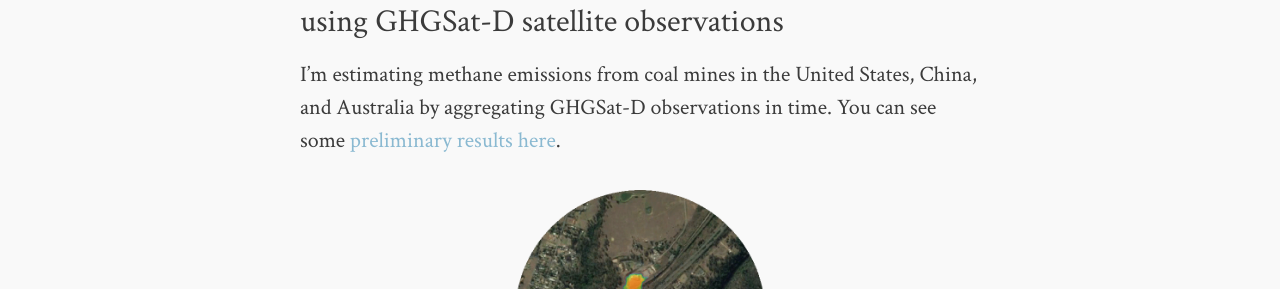
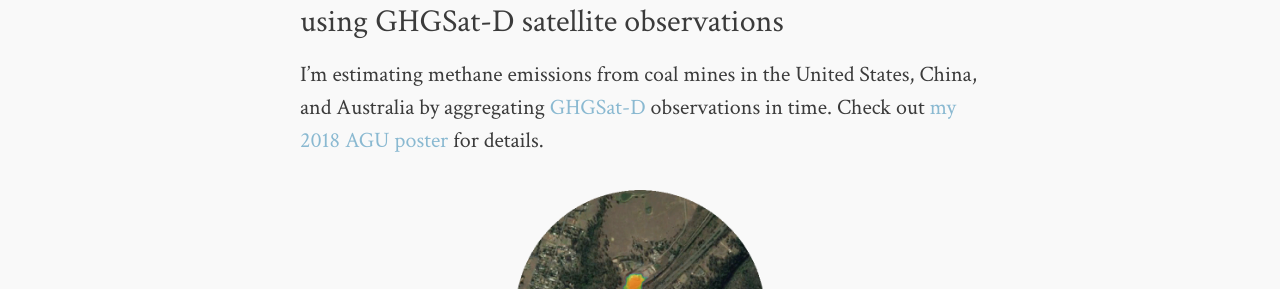
Before and after one commit to djvaron/djvaron.github.io, a Jekyll site: the page built from research.md, in a window 1280 px wide. Shown: the part 781-1070 px from the top of the page. Built offline with Jekyll 4.4.1, drawn with Linux system fonts in a browser that asks for light colours.

Commit message:
add agu poster + clean images

```diff
--- a/research.md
+++ b/research.md
@@ -16,7 +16,7 @@
 
 ### Estimating methane emissions from coal mine vents using GHGSat-D satellite observations
 
-I'm estimating methane emissions from coal mines in the United States, China, and Australia by aggregating GHGSat-D observations in time. You can see some [preliminary results here](https://www.ghgsat.com/data-products-analytics/analytics/).
+I'm estimating methane emissions from coal mines in the United States, China, and Australia by aggregating [GHGSat-D](https://www.ghgsat.com/data-products-analytics/analytics/) observations in time. Check out [my 2018 AGU poster](/presentations/varon_poster_agu2018.pdf) for details.
 
 ![thumb2](../images/thumb2_projects.png){:height="250px" width="250px"}
 
```
Also changed, not shown: images/about.JPG (deleted), images/atmosphere.jpg (deleted), images/atmosphere2.jpg (deleted), images/atmosphere3.jpg (deleted), images/atmosphere4.jpg (deleted), images/atmosphere_short.jpg (deleted), images/cool.JPG (deleted), images/satellite.jpg (deleted), images/satellites.jpg (deleted), images/snowstorm2016.jpg (deleted), images/soft-trees.jpg (deleted), images/typewriter.jpg (deleted), 2 other files.
